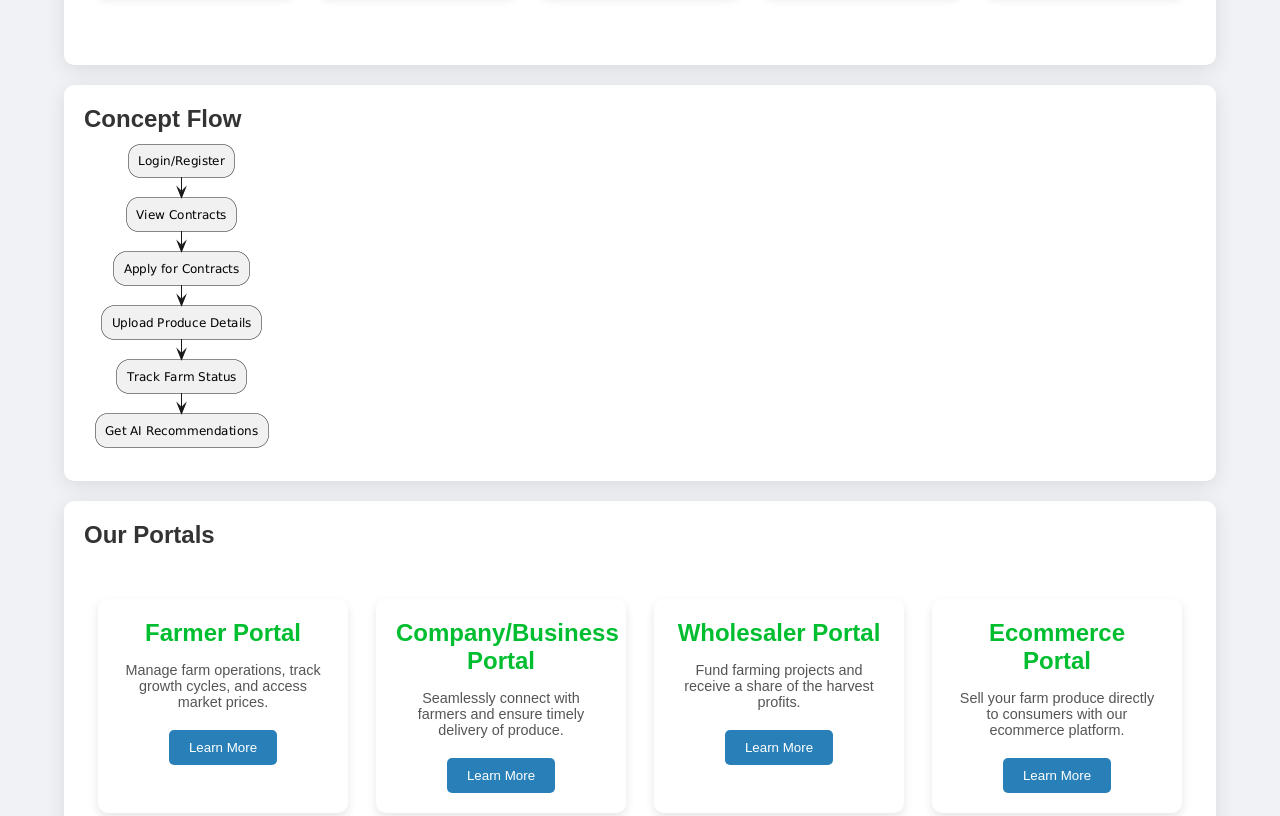
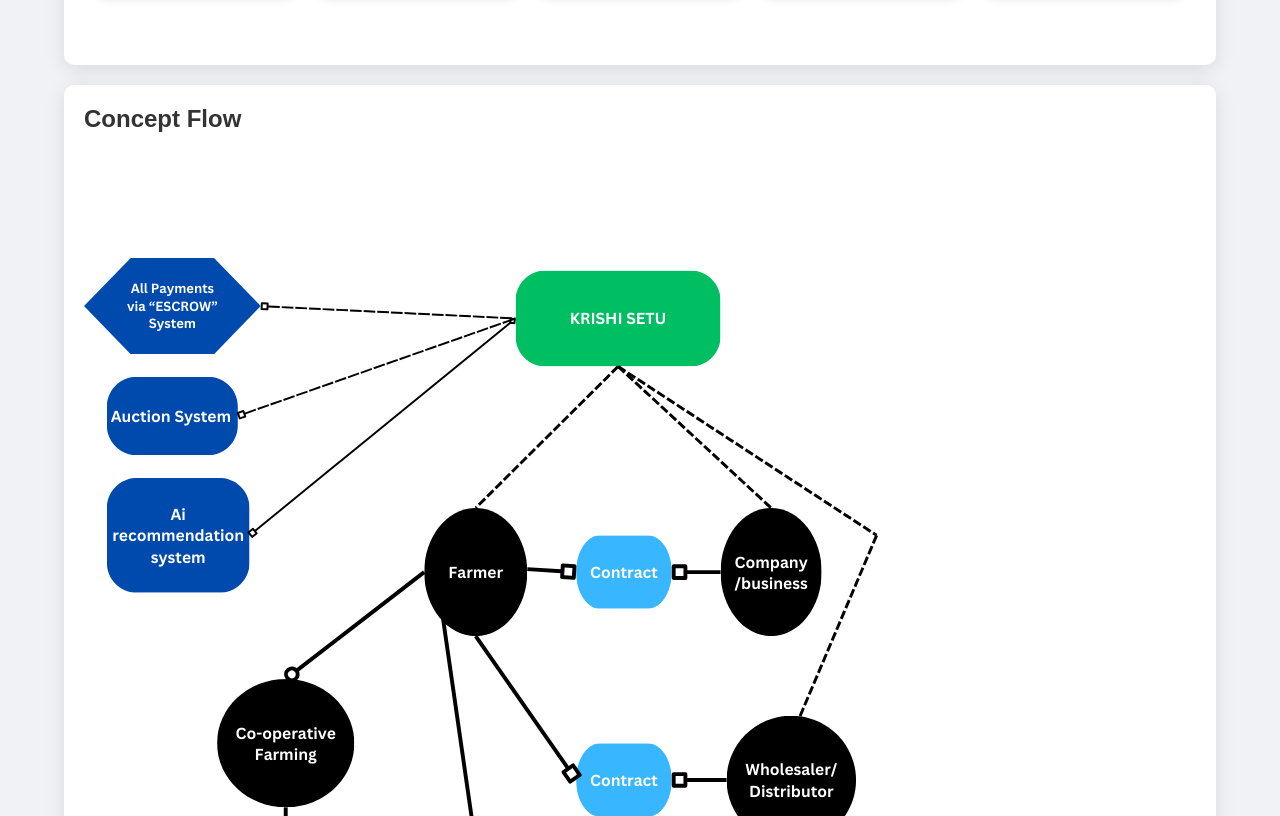
Before and after one commit to kingdhruv1/Krishi-Setu, a plain HTML site: page index.html in a window 1280 px wide. Shown: the part 1500-2316 px from the top of the page. Drawn offline with Linux system fonts and the light colour scheme; files whose address does not match are found by name.

Commit message:
Update index.html

```diff
--- a/index.html
+++ b/index.html
@@ -384,7 +384,7 @@
     <!--Flowchart-->
     <div class="container">
         <h2>Concept Flow</h2>
-        <img src="C:\Users\sneha\OneDrive\Desktop\Krishi Setu\images\f1.png" class="flowimg">
+        <img src="images/flow3.png" class="flowimg">
     </div>
 
     <!-- Portal Information Section -->
```
